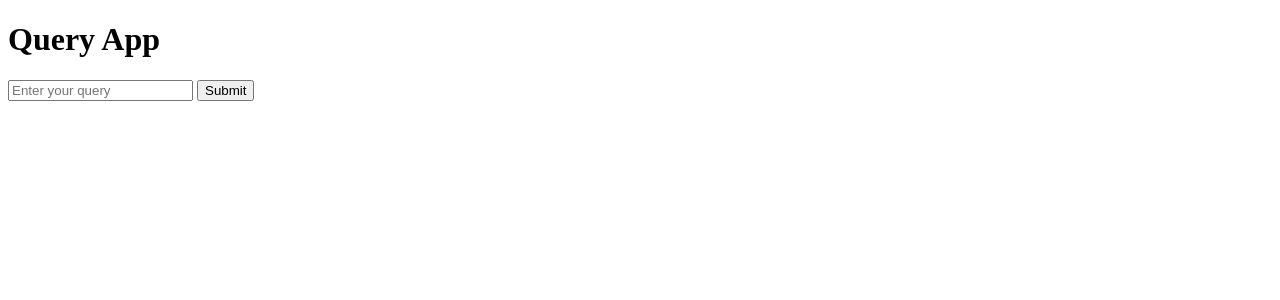
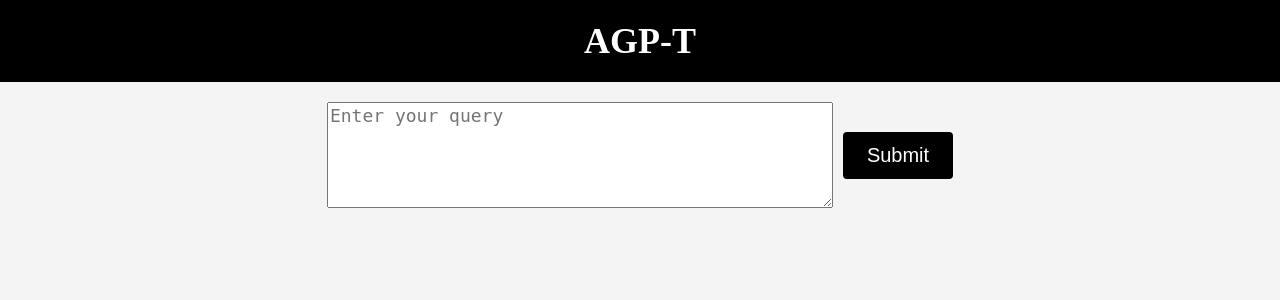
Before and after one commit to MKDEVELOPEMENT/agpt, a Flask app: page / in a window 1280 px wide. Shown: the top 300 px of the page. Run offline with Flask 3, Linux system fonts and the light colour scheme; parts of the project's set-up code (start-up, migrations or seed data) failed here and were passed over.

Commit message:
changed ui

```diff
--- a/templates/index.html
+++ b/templates/index.html
@@ -1,13 +1,63 @@
 <!DOCTYPE html>
 <html>
 <head>
-    <title>Query App</title>
+    <title>AGP-T</title>
+    <style>
+        body {
+            margin: 0;
+            padding: 0;
+            background-color: #f4f4f4;
+        }
+
+        .banner {
+            background-color: black;
+            padding: 20px;
+            color: white;
+            text-align: center;
+        }
+
+        .title {
+            font-size: 36px;
+            font-weight: bold;
+            margin: 0;
+        }
+
+        .query-form {
+            margin-top: 20px;
+            display: flex;
+            justify-content: center;
+            align-items: center;
+        }
+
+        .query-input {
+            width: 500px;
+            height: 100px;
+            font-size: 18px;
+        }
+
+        .submit-button {
+            margin-left: 10px;
+            padding: 12px 24px;
+            font-size: 20px;
+            background-color: black;
+            color: white;
+            border: none;
+            border-radius: 4px;
+            cursor: pointer;
+        }
+
+        #output {
+            margin-top: 30px;
+        }
+    </style>
 </head>
 <body>
-    <h1>Query App</h1>
-    <form action="/submit" method="POST">
-        <input type="text" name="query" placeholder="Enter your query" required>
-        <button type="submit">Submit</button>
+    <div class="banner">
+        <h1 class="title">AGP-T</h1>
+    </div>
+    <form class="query-form" action="/submit" method="POST">
+        <textarea class="query-input" name="query" placeholder="Enter your query" required></textarea>
+        <button class="submit-button" type="submit">Submit</button>
     </form>
     <div id="output">
         {% if output %}
```
